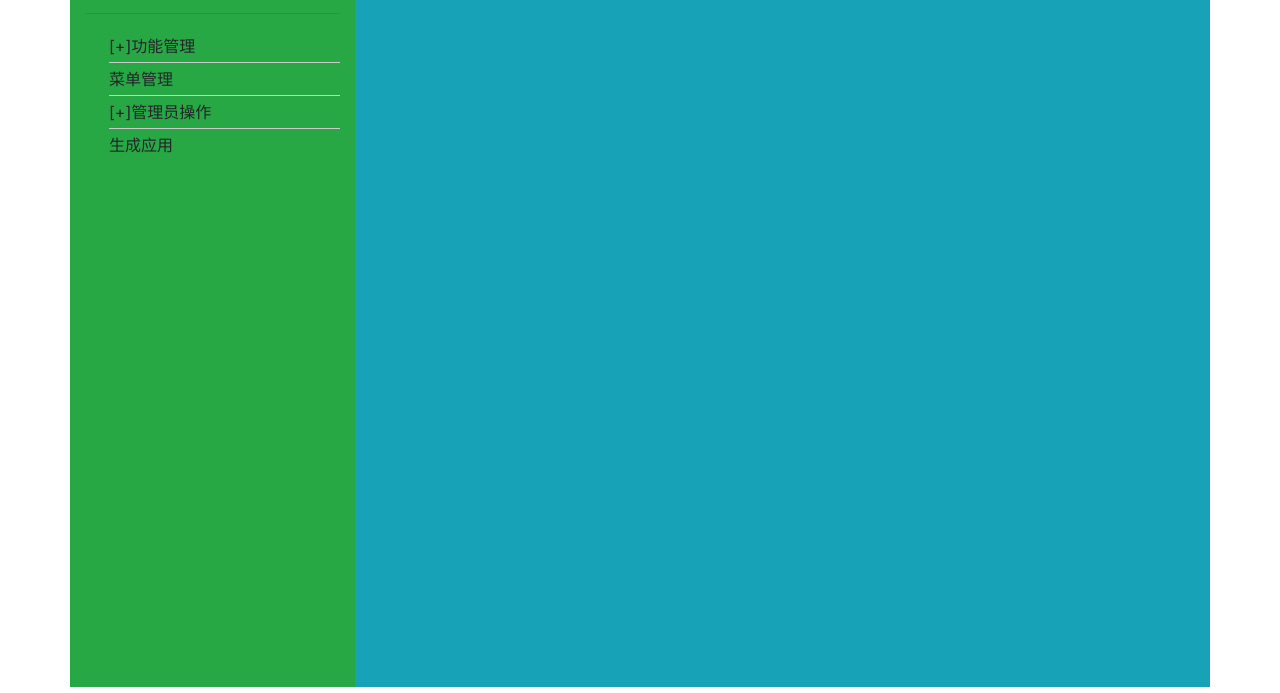
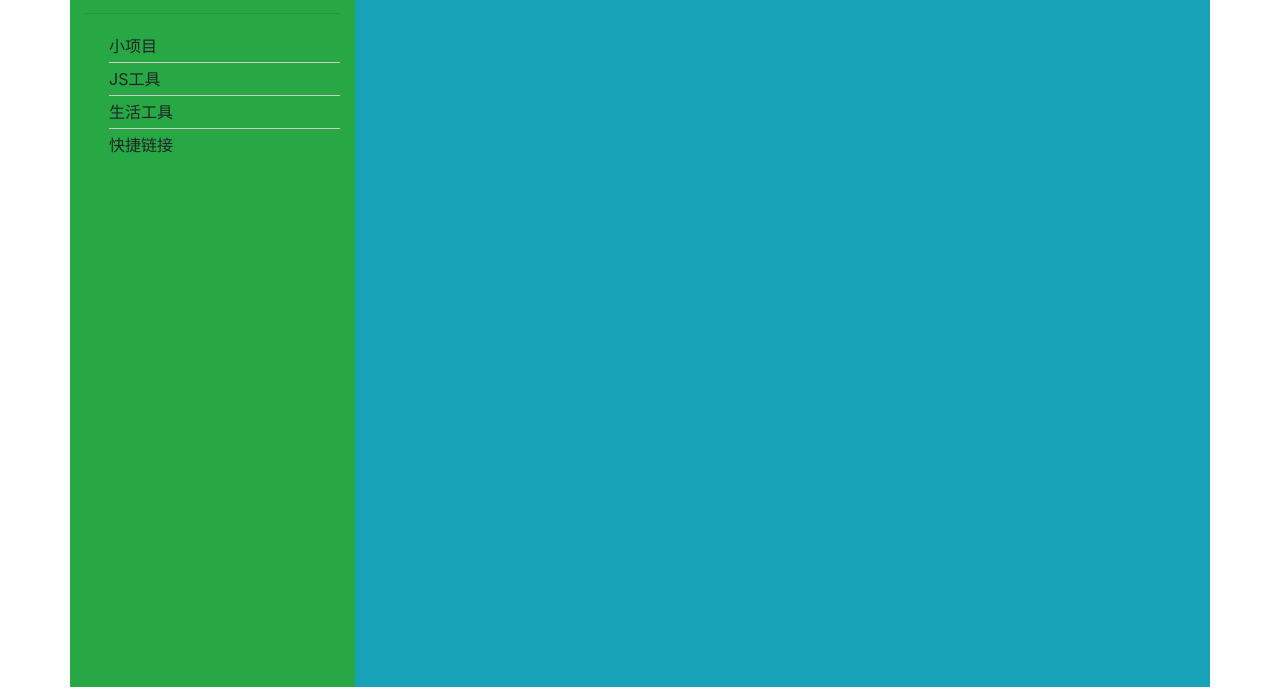
Before and after one commit to SunGg12138/SunGg12138.github.io, a plain HTML site: page index.html in a window 1280 px wide. Shown: the part 113-806 px from the top of the page. Drawn offline with nearby package versions, Linux system fonts and the light colour scheme.

Commit message:
2016-11-15 21:57

```diff
--- a/index.html
+++ b/index.html
@@ -38,9 +38,8 @@
 			url: './data/menu.json',
 		})
 		.then(function(resData){
-			console.log(resData);
+			new MenuTree('MenuTree', resData.data);
 		});
-		new MenuTree('MenuTree', data);
 	</script>
 </body>
 </html>
```
